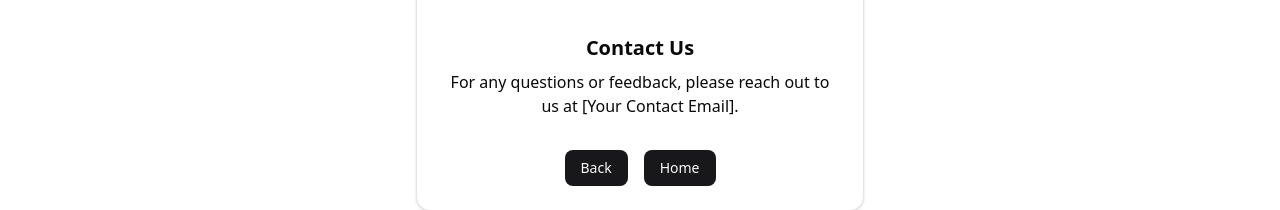
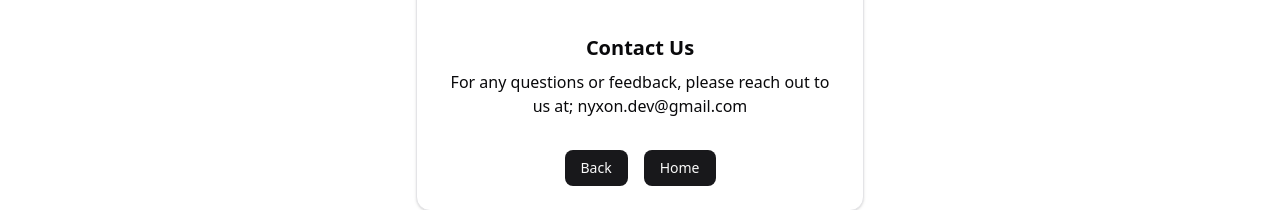
Before and after one commit to MixnUP/EraCalc, a React (Vite) app: page /about in a window 1280 px wide. Shown: the part 429-639 px from the top of the page. Built offline with nearby package versions, Linux system fonts and the light colour scheme.

Commit message:
chore: updated about page

```diff
--- a/src/pages/AboutPage.tsx
+++ b/src/pages/AboutPage.tsx
@@ -25,7 +25,7 @@ export default function AboutPage() {
           <div className="mt-8">
             <h3 className="text-xl font-bold mb-2">Contact Us</h3>
             <p className="text-foreground">
-              For any questions or feedback, please reach out to us at [Your Contact Email].
+              For any questions or feedback, please reach out to us at; nyxon.dev@gmail.com
             </p>
           </div>
           <div className="flex justify-center gap-4 mt-8">
```
